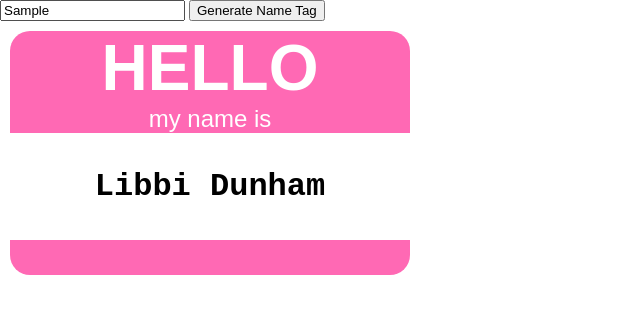
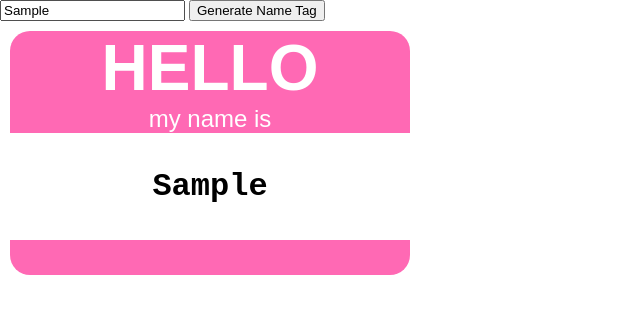
Before and after one commit to Libbi-Dunham/LAB-03a-better-nametag, a plain HTML site: page index.html in a window 1280 px wide. Both pictures are taken after typing "Sample" into the empty fields and a click on the button "Generate Name Tag". Shown: the whole page, without its empty margins (0-640 px from the left). Drawn offline with Linux system fonts and the light colour scheme; files that its build step writes are made by us from their sources.

Commit message:
added app.js

```diff
--- a/app.js
+++ b/app.js
@@ -1,8 +1,9 @@
-// import functions and grab DOM elements
+const nameInput = document.getElementById('name');
+const button = document.getElementById('generate');
+const firstName = document.getElementById('first-name');
 
-// initialize global state
+button.addEventListener('click', ()=>{
 
-// set event listeners
-  // get user input
-  // use user input to update state
-  // update DOM to reflect the new state
+  let newName = nameInput.value;
+  firstName.textContent = newName;
+});
--- a/index.html
+++ b/index.html
@@ -24,7 +24,7 @@
         <h1>Hello</h1>
         <h2>my name is</h2>
     </header>
-    <main>Libbi Dunham</main>
+    <main id="first-name">Libbi Dunham</main>
     <footer></footer>
 </section>
 <script type="module" src="./app.js"></script>
```
